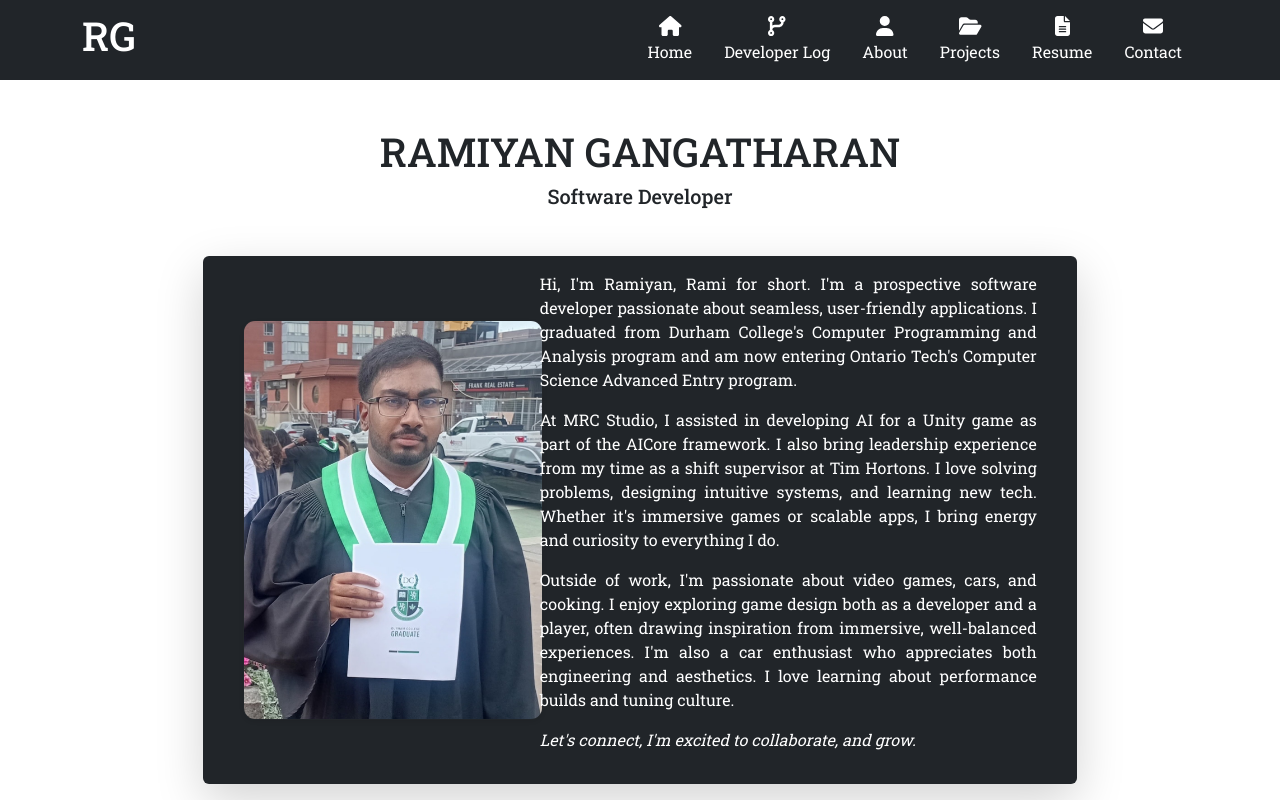
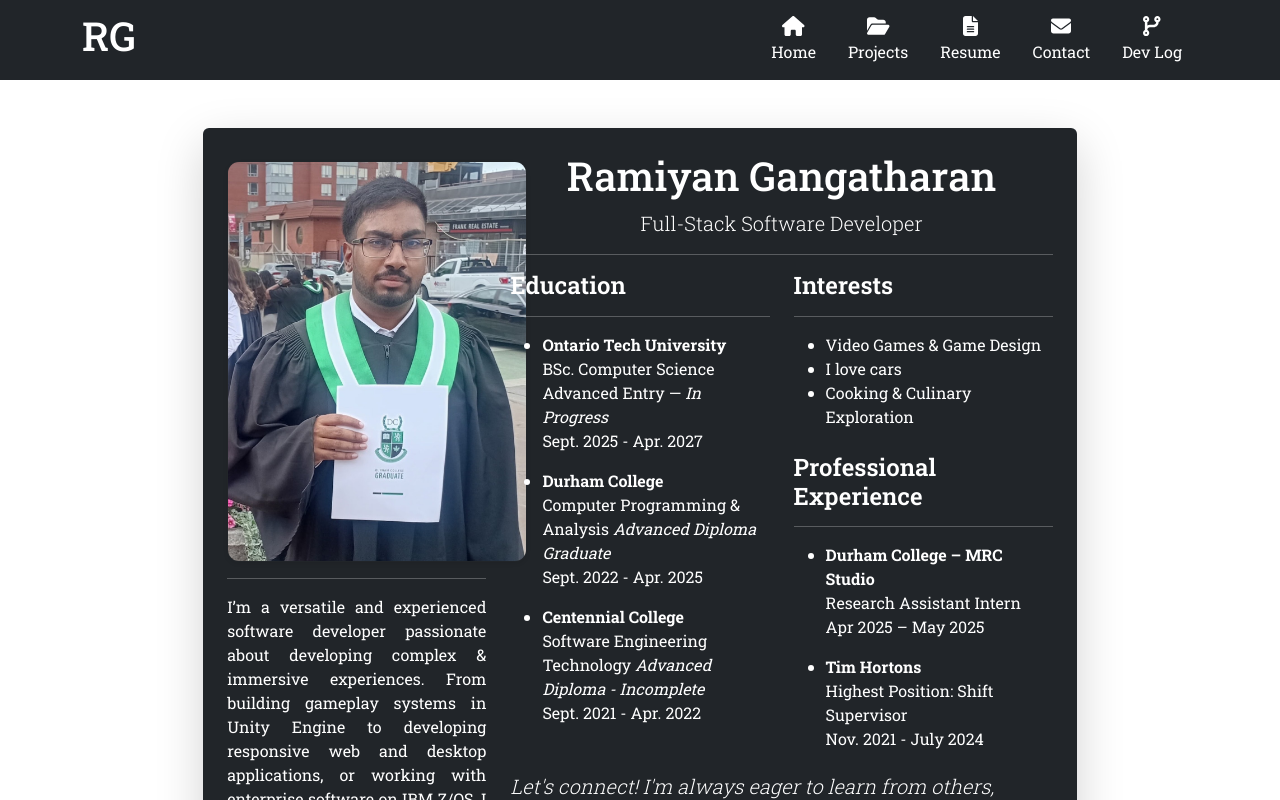
Before and after one commit to RamiyanGangatharan/Portfolio2025, a Next.js app in the folder client/: page / in a window 1280 px wide. Shown: the top 800 px of the page. Built offline with nearby package versions, Linux system fonts and the light colour scheme.

Commit message:
renovated homepage

```diff
--- a/client/src/pages/components/about.js
+++ b/client/src/pages/components/about.js
@@ -3,39 +3,95 @@ import "@/styles/globals.css";
 export default function About() {
   return (
     <main className="container mt-5">
-      <div className="card bg-dark text-white shadow-lg border-0 p-3 mb-5">
-        <div className="row g-5 align-items-center">
+      <div className="card bg-dark text-white shadow-lg border-0 p-4 mb-5">
+        <div className="row g-4 align-items-center">
+
+          {/* Profile Picture */}
           <div className="col-lg-4 text-center">
             <img
               src="/img/self.jpg"
               alt="Portrait of Ramiyan"
-              className="img-fluid border border-dark shadow-sm mx-4"
-              style={{ maxWidth: "300px", borderRadius: "12px"}}
+              className="img-fluid border border-dark shadow-sm"
+              style={{ maxWidth: "300px", borderRadius: "12px" }}
             />
+            <hr/>
+            <p className="about_paragraph text-justify">
+              I’m a versatile and experienced software developer passionate about
+              developing complex &amp; immersive experiences. From building gameplay
+              systems in Unity Engine to developing responsive web and desktop applications,
+              or working with enterprise software on IBM Z/OS, I thrive in environments
+              where creativity and problem-solving matter most.
+            </p>
+
           </div>
+
+          {/* Bio */}
           <div className="col-lg-8">
-              <p className="about_paragraph mx-4">
-                Hi, I'm Ramiyan, Rami for short.
-                I'm a prospective software developer passionate about seamless, user-friendly applications.
-                I graduated from Durham College's Computer Programming and Analysis program and
-                am now entering Ontario Tech's Computer Science Advanced Entry program.
-              </p>
-              <p className="about_paragraph mx-4">
-                At MRC Studio, I assisted in developing AI for a Unity game as part of the AICore framework.
-                I also bring leadership experience from my time as a shift supervisor at Tim Hortons.
-                I love solving problems, designing intuitive systems, and learning new tech.
-                Whether it's immersive games or scalable apps, I bring energy and curiosity to everything I do.
-              </p>
-              <p className="about_paragraph mx-4">
-                Outside of work, I'm passionate about video games, cars, and cooking.
-                I enjoy exploring game design both as a developer and a player, often drawing
-                inspiration from immersive, well-balanced experiences. I'm also a car enthusiast who appreciates both engineering and aesthetics.
-                I love learning about performance builds and tuning culture.
-              </p>
-              <p className="about_paragraph mx-4">
-                <em>Let's connect, I'm excited to collaborate, and grow.</em>
-              </p>
+            <div className="text-center">
+              <h1>Ramiyan Gangatharan</h1>
+              <p className="lead">Full-Stack Software Developer</p>
+            </div>
+            <hr/>
+
+            <div className="row mt-1">
+              {/* Education */}
+              <div className="col-md-6">
+                <h4 className="fw-semibold">Education</h4>
+                <hr/>
+                <ul>
+                  <li className="mb-3">
+                    <strong>Ontario Tech University</strong><br />
+                    BSc. Computer Science<br/>Advanced Entry — <em>In Progress</em><br />
+                    Sept. 2025 - Apr. 2027
+                  </li>
+                  <li className="mb-3">
+                    <strong>Durham College</strong><br />
+                    Computer Programming & Analysis <em>Advanced Diploma Graduate</em><br />
+                    Sept. 2022 - Apr. 2025
+                  </li>
+                  <li>
+                    <strong>Centennial College</strong><br />
+                    Software Engineering Technology <em>Advanced Diploma - Incomplete</em><br />
+                    Sept. 2021 - Apr. 2022
+                  </li>
+                </ul>
+              </div>
+
+              {/* Interests & Experience */}
+              <div className="col-md-6">
+                <h4 className="fw-semibold">Interests</h4>
+                <hr/>
+                <ul className="mb-3">
+                  <li>Video Games & Game Design</li>
+                  <li>I love cars</li>
+                  <li>Cooking & Culinary Exploration</li>
+                </ul>
+
+                <h4 className="fw-semibold mt-4">Professional Experience</h4>
+                <hr/>
+                <ul>
+                  <li>
+                    <strong>Durham College – MRC Studio</strong><br />
+                    Research Assistant Intern<br />
+                    Apr 2025 – May 2025
+                  </li>
+                  <li className="mt-3">
+                    <strong>Tim Hortons</strong><br/>
+                    Highest Position: Shift Supervisor <br/>
+                    Nov. 2021 - July 2024
+                  </li>
+                </ul>
+              </div>
+            </div>
+
+            <p className="fst-italic mt-1 lead text-justify">
+              Let's connect! I'm always eager to learn from others,
+              collaborate on creative ideas, and contribute to meaningful
+              projects that blend technology and imagination.
+            </p>
+
           </div>
+
         </div>
       </div>
     </main>
--- a/client/src/pages/components/header.js
+++ b/client/src/pages/components/header.js
@@ -14,7 +14,6 @@ export default function Header() {
             >
               <h1>RG</h1>
             </a>
-
             <ul className="nav col-12 col-lg-auto my-2 justify-content-center my-md-0 text-small">
               <li>
                 <a href="/" className="nav-link text-center text-white">
@@ -24,26 +23,6 @@ export default function Header() {
                     size="lg"
                   />
                   Home
-                </a>
-              </li>
-              <li>
-                <a href="/devlog" className="nav-link text-white text-center">
-                  <FontAwesomeIcon
-                    icon={SolidIcons.faCodeBranch}
-                    className="d-block mx-auto mb-1"
-                    size="lg"
-                  />
-                  Developer Log
-                </a>
-              </li>
-              <li>
-                <a href="/about" className="nav-link text-white text-center">
-                  <FontAwesomeIcon
-                    icon={SolidIcons.faUser}
-                    className="d-block mx-auto mb-1"
-                    size="lg"
-                  />
-                  About
                 </a>
               </li>
               <li>
@@ -76,6 +55,16 @@ export default function Header() {
                   Contact
                 </a>
               </li>
+              <li>
+                <a href="/devlog" className="nav-link text-white text-center">
+                  <FontAwesomeIcon
+                    icon={SolidIcons.faCodeBranch}
+                    className="d-block mx-auto mb-1"
+                    size="lg"
+                  />
+                  Dev Log
+                </a>
+              </li>
             </ul>
           </div>
         </div>
--- a/client/src/pages/components/introduction.js
+++ /dev/null
@@ -1,12 +0,0 @@
-import "@/styles/globals.css";
-
-export default function Introduction() {
-  return (
-      <main className="container mt-5">
-          <div>
-            <h1 className="text-center">RAMIYAN GANGATHARAN</h1>
-            <h5 className="text-center">Software Developer</h5>
-          </div>
-      </main>
-  );
-}
--- a/client/src/pages/index.js
+++ b/client/src/pages/index.js
@@ -1,7 +1,6 @@
 import "@/styles/globals.css";
 import Header from "./components/header";
 import Footer from "./components/footer";
-import Introduction from "./components/introduction";
 import About from "./components/about";
 
 export default function Home() {
@@ -10,7 +9,6 @@ export default function Home() {
       <head><title>Rami's Portfolio</title></head>
       <Header />
       <main className="container mt-5">
-        <Introduction/>
         <About/>
       </main>
       <Footer />
```
